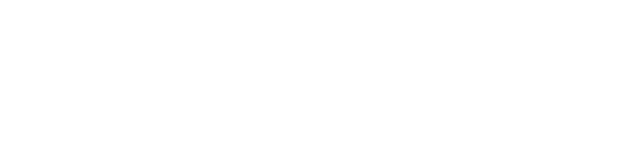
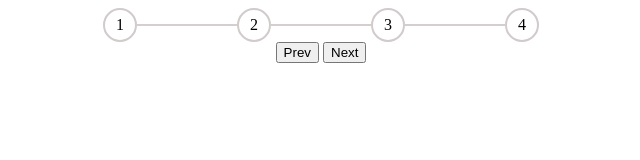
Before and after one commit to SergoLondaridze/progress_steps, a plain HTML site: page index.html in a window 1280 px wide. Shown: the whole page, without its empty margins (319-959 px from the left). Drawn offline with Linux system fonts and the light colour scheme.

Commit message:
add visual html and css

```diff
--- a/index.html
+++ b/index.html
@@ -8,6 +8,22 @@
     <title>Progress steps</title>
   </head>
   <body>
+    <div class="container">
+      <div class="circle">1</div>
+
+      <div class="line"></div>
+      <div class="circle">2</div>
+
+      <div class="line"></div>
+      <div class="circle">3</div>
+
+      <div class="line"></div>
+      <div class="circle">4</div>
+    </div>
+    <div class="btn">
+      <button class="prev">Prev</button>
+      <button class="next">Next</button>
+    </div>
     <script src="./script.js"></script>
   </body>
 </html>
--- a/script.js
+++ b/script.js
@@ -0,0 +1,5 @@
+const circles = document.querySelectorAll(".circle");
+const lines = document.querySelectorAll(".line");
+
+const prev = document.querySelector(".prev");
+const next = document.querySelector(".next");
--- a/style.css
+++ b/style.css
@@ -0,0 +1,29 @@
+.container {
+  display: flex;
+  justify-content: center;
+  align-items: center;
+}
+.circle {
+  width: 30px;
+  height: 30px;
+  border-radius: 50%;
+  display: flex;
+  justify-content: center;
+  align-items: center;
+  border: 2px solid rgb(209, 203, 203);
+}
+.line {
+  width: 100px;
+  height: 2px;
+  background-color: rgb(214, 206, 206);
+}
+.border {
+  border-color: blue;
+}
+.lineBlue {
+  background-color: blue;
+}
+.btn {
+  width: fit-content;
+  margin: 0 auto;
+}
```
